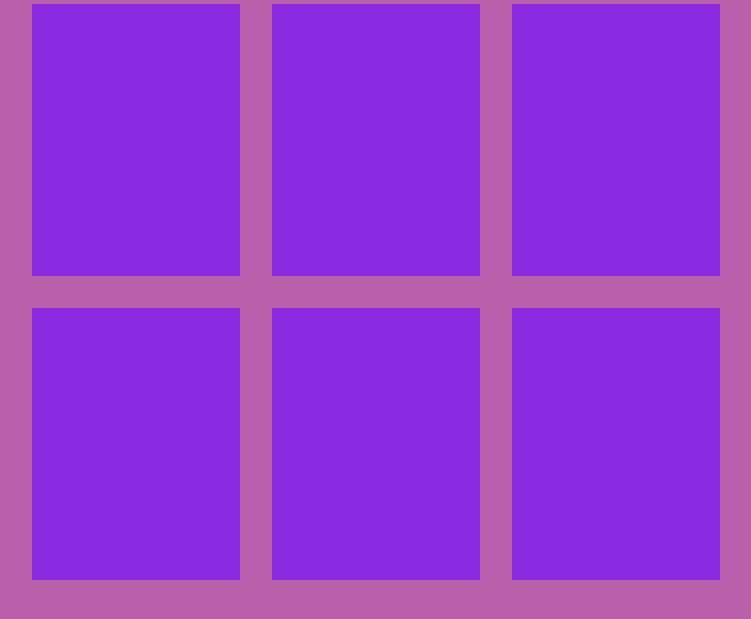
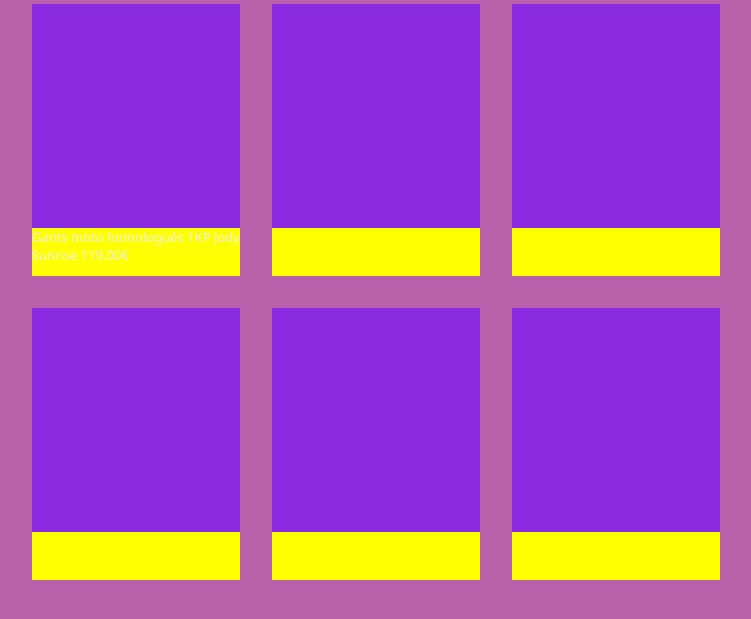
Before and after one commit to lauraBourel/RideTripper, a PHP site: page /items.php in a window 1280 px wide. Shown: the part 129-748 px from the top of the page, without its empty margins (264-1015 px from the left). Run offline with PHP 8.4, Linux system fonts and the light colour scheme.

Commit message:
mise à jour items

```diff
--- a/src/assets/css/items.css
+++ b/src/assets/css/items.css
@@ -33,19 +33,52 @@ main .itemCard {
     min-width: 13rem;
     height: 17rem;
     margin: 1rem;
+    display: flex;
+    align-items: end;
     background-color: blueviolet;
+}
+
+main .itemCardDescription {
+    width: 13rem;
+    height: 3rem;
+    margin: 0;
+    background-color: yellow;
 }
 
 
 
 
+
+
+
+
+
+
+
+
+
+
 @media screen and (max-width: 800px) {
+    main .itemsBox {
+        width: 40rem;
+        justify-content: center;
+    }
     main .itemCard {
         min-width: 13rem;
         height: 17rem;
     }
 }
 
-@media screen and (max-width: 550px) {
-
+@media screen and (max-width: 480px) {
+    main .itemsBox {
+        width: 20rem;
+        justify-content: center;
+    }
+    main .itemCard {
+        min-width: 6rem;
+        height: 17rem;
+    }
+    main .itemCardDescription {
+        height: 2rem;
+    }
 }
--- a/src/items.php
+++ b/src/items.php
@@ -14,17 +14,27 @@
     <main>
         <h1>Equipement Moto</h1>
         <div class="itemsBox">
-            <div class="itemCard"></div>
-            <div class="itemCard"></div>
-            <div class="itemCard"></div>
-            <div class="itemCard"></div>
-            <div class="itemCard"></div>
-            <div class="itemCard"></div>
+            <div class="itemCard">
+                <p class="itemCardDescription">Gants moto homologués 1KP Jody Sunrise 119.00€</p>
+            </div>
+            <div class="itemCard">
+                <p class="itemCardDescription"></p>
+            </div>
+            <div class="itemCard">
+                <p class="itemCardDescription"></p>
+            </div>
+            <div class="itemCard">
+                <p class="itemCardDescription"></p>
+            </div>
+            <div class="itemCard">
+                <p class="itemCardDescription"></p>
+            </div>
+            <div class="itemCard">
+                <p class="itemCardDescription"></p>
+            </div>
         </div>
 
     </main>
-
-
 
 
 
```
Also changed, not shown: src/models/Items.php (added, +12 -0 lines), src/controllers/itemsCtrl.php (added).
